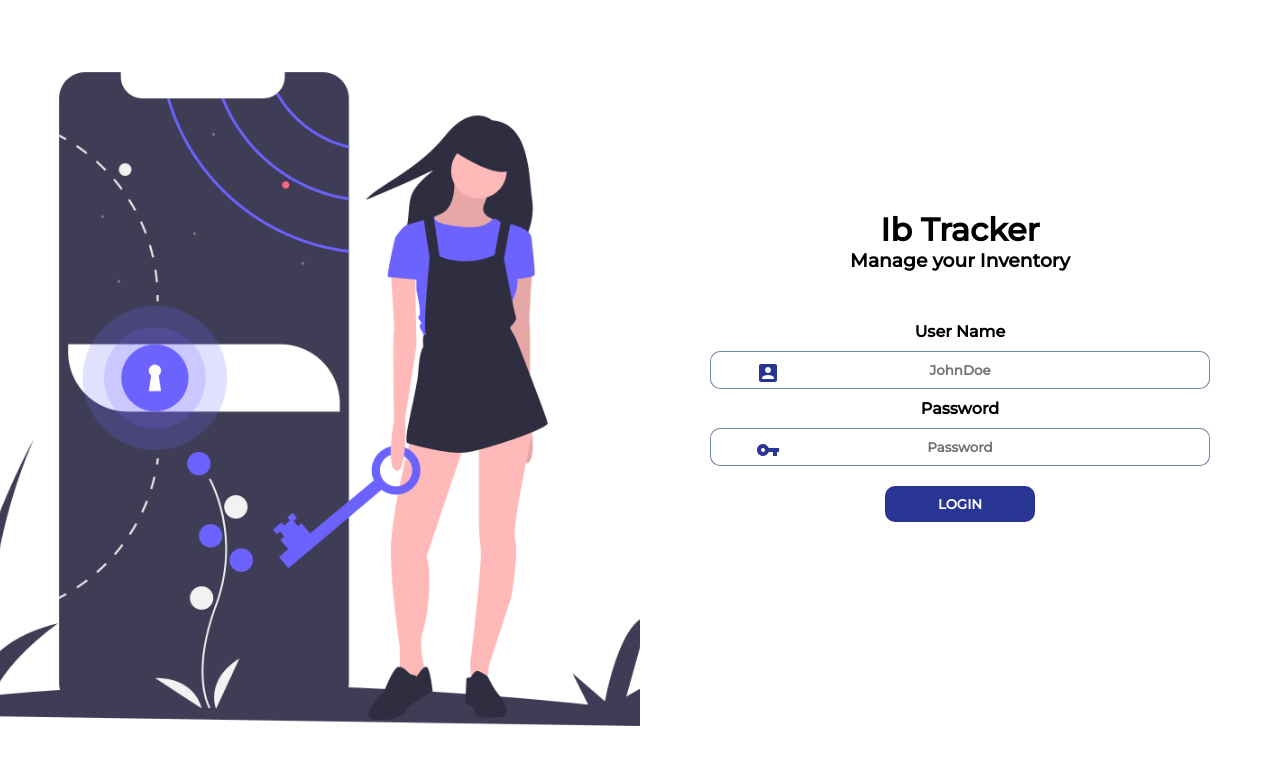
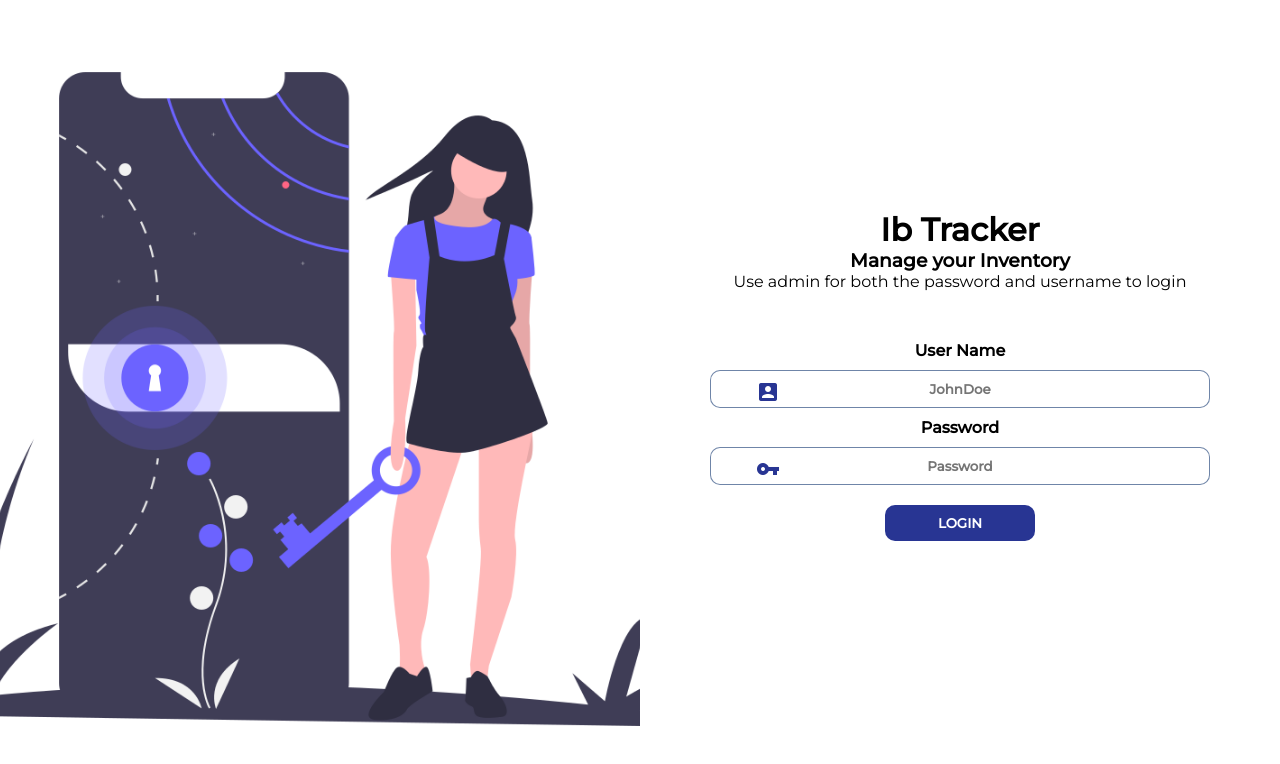
Before and after one commit to KidusY/IB-Tracker-Client, a React (Create React App) app in the folder ib-tracker-client/: page /login in a window 1280 px wide. Shown: the top 764 px of the page. Built offline with nearby package versions, Linux system fonts and the light colour scheme; no server answers.

Commit message:
added info

```diff
--- a/ib-tracker-client/src/components/loginForm/loginFrom.js
+++ b/ib-tracker-client/src/components/loginForm/loginFrom.js
@@ -55,6 +55,7 @@ class loginFrom extends React.Component {
 				<div className="loginFrom">
 				<h1> Ib Tracker </h1>
 				<h3>Manage your Inventory</h3>
+				<p> Use admin for both the password and username to login </p>
 					<form
 						onSubmit={(e) => {
 							this.setState({pending:true})
```
